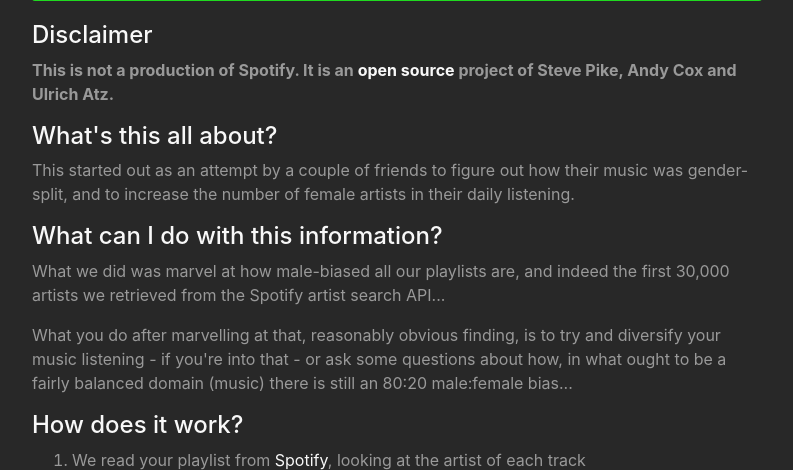
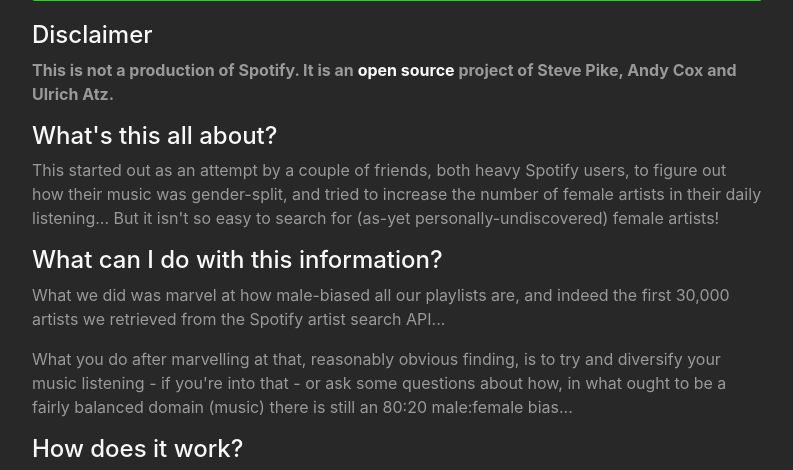
Before and after one commit to stringfellow/genderify-app, a Flask app: page / in a window 1280 px wide. Shown: the part 966-1436 px from the top of the page, without its empty margins (243-1036 px from the left). Run offline with Flask 2, Linux system fonts and the light colour scheme; some libraries are stand-ins or nearby versions.

Commit message:
bit more detail

```diff
--- a/templates/home.jinja
+++ b/templates/home.jinja
@@ -30,9 +30,11 @@
         <a href="https://github.com/stringfellow/genderify" target="_blank">open source</a>
         project of Steve Pike, Andy Cox and Ulrich Atz.</strong></p>
         <h4>What's this all about?</h4>
-        <p>This started out as an attempt by a couple of friends to figure out
-        how their music was gender-split, and to increase the number of female
-        artists in their daily listening.<p>
+        <p>This started out as an attempt by a couple of friends, both heavy
+        Spotify users, to figure out how their music was gender-split, and
+        tried to increase the number of female artists in their daily
+        listening... But it isn't so easy to search for (as-yet
+        personally-undiscovered) female artists!<p>
         <h4>What can I do with this information?</h4>
         <p>What we did was marvel at how male-biased all our playlists are, and
         indeed the first 30,000 artists we retrieved from the Spotify artist
```
